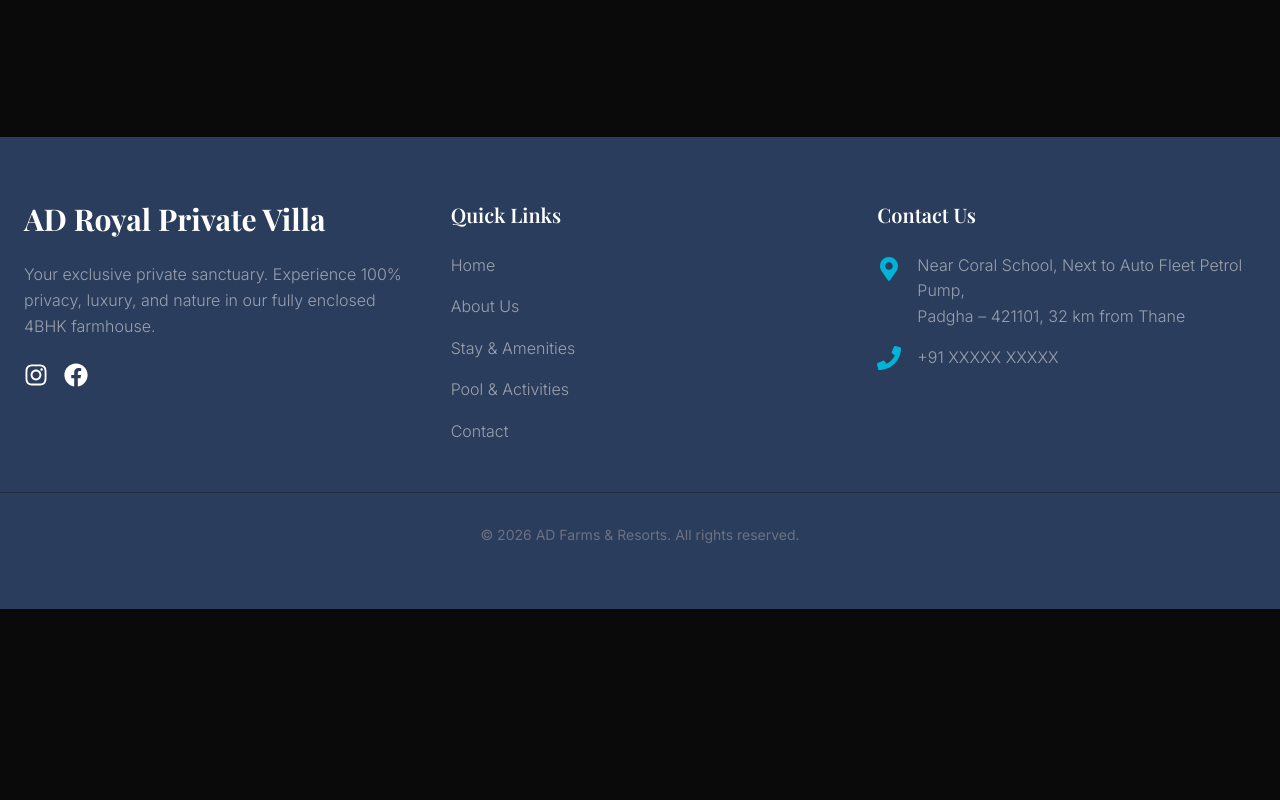
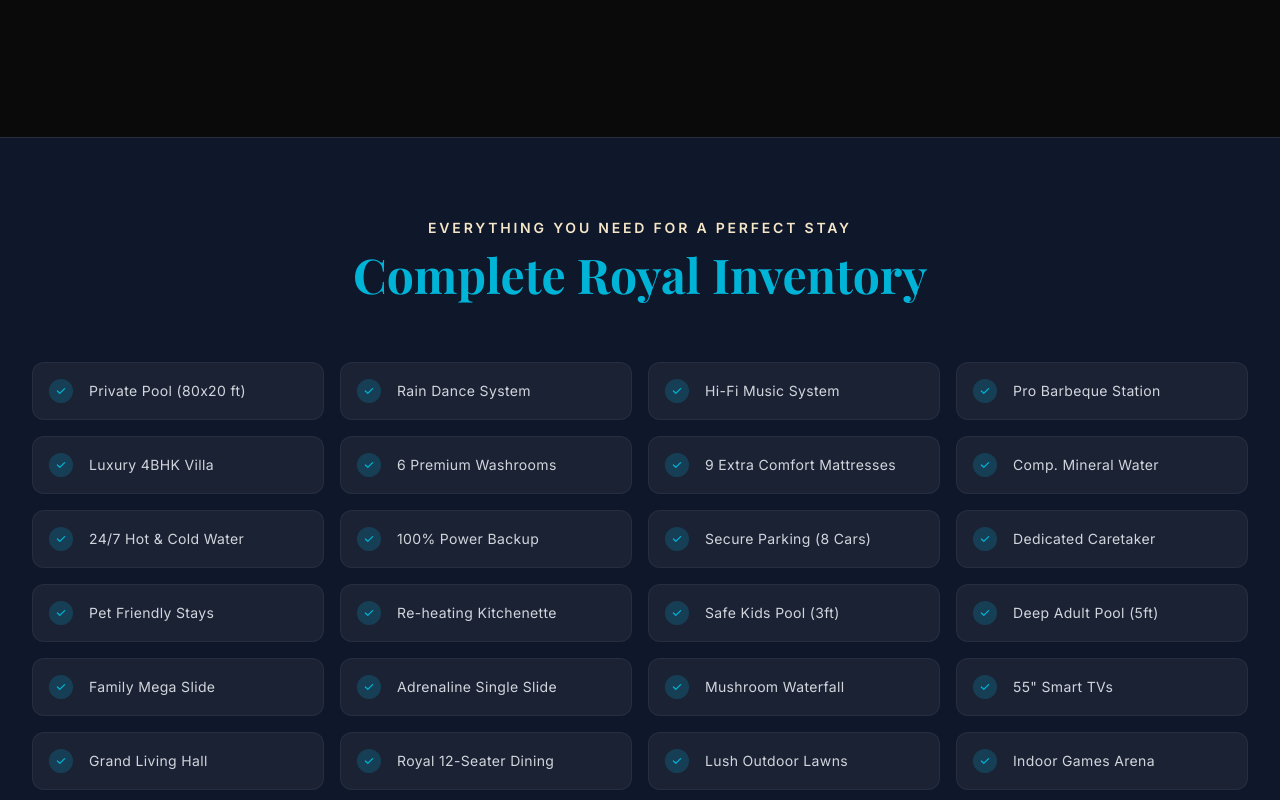
Before and after one commit to MohammadM01/AD-Royal-Villa, a React (Vite) app in the folder Frontend/: page /stay in a window 1280 px wide. Shown: the part 4420-5220 px from the top of the page. Before the commit the page ends 5029 px from the top, so only its background shows below. Built offline with nearby package versions, Linux system fonts and the light colour scheme; a web font is replaced by a local one.

Commit message:
added   more ameneties in last of ameneteis

```diff
--- a/Frontend/src/components/amenities/FullAmenities.jsx
+++ b/Frontend/src/components/amenities/FullAmenities.jsx
@@ -1,34 +1,36 @@
 import React from 'react'
-import { FaCheck } from 'react-icons/fa'
 
 const FullAmenities = () => {
-    const amenityList = [
-        'Private Pool (80x20 ft)',
-        'Rain Dance System',
-        'Music System',
-        'Barbeque Station',
-        'Fully Furnished 4BHK',
-        '6 Washrooms',
-        '9 Extra Mattresses (Free)',
-        'Mineral Water (20L Jar)',
-        'Hot & Cold Water',
-        'Power Backup (Inverter/Gen)',
-        'Secure Parking (6-8 Cars)',
-        'Caretaker on Site',
-        'Pet Friendly (Conditions Apply)',
-        'Kitchen for Re-heating'
-    ]
+    const inventory = [
+        'Private Pool (80x20 ft)', 'Rain Dance System', 'Hi-Fi Music System', 'Pro Barbeque Station',
+        'Luxury 4BHK Villa', '6 Premium Washrooms', '9 Extra Comfort Mattresses', 'Comp. Mineral Water',
+        '24/7 Hot & Cold Water', '100% Power Backup', 'Secure Parking (8 Cars)', 'Dedicated Caretaker',
+        'Pet Friendly Stays', 'Re-heating Kitchenette', 'Safe Kids Pool (3ft)', 'Deep Adult Pool (5ft)',
+        'Family Mega Slide', 'Adrenaline Single Slide', 'Mushroom Waterfall', '55" Smart TVs',
+        'Grand Living Hall', 'Royal 12-Seater Dining', 'Lush Outdoor Lawns', 'Indoor Games Arena'
+    ];
 
     return (
-        <section className="py-20 bg-text text-white">
-            <div className="container mx-auto px-6">
-                <h2 className="text-3xl md:text-4xl font-heading font-bold text-center mb-12 text-primary">All Property Amenities</h2>
+        <section className="relative z-20 py-20 bg-[#0F172A] border-t border-white/10">
+            <div className="container mx-auto px-4 md:px-8">
+                <div className="text-center mb-16">
+                    <span className="text-secondary uppercase tracking-[0.2em] text-sm font-bold mb-3 block">
+                        Everything You Need For A Perfect Stay
+                    </span>
+                    <h2 className="text-3xl md:text-5xl font-heading font-bold text-white">
+                        Complete Royal <span className="text-accent">Inventory</span>
+                    </h2>
+                </div>
 
-                <div className="grid grid-cols-1 md:grid-cols-2 lg:grid-cols-4 gap-6">
-                    {amenityList.map((item, index) => (
-                        <div key={index} className="flex items-center space-x-3 bg-white/5 p-4 rounded-xl hover:bg-white/10 transition-colors border border-white/10">
-                            <FaCheck size={20} className="text-primary shrink-0" />
-                            <span className="text-sm tracking-wide font-light">{item}</span>
+                <div className="grid grid-cols-1 md:grid-cols-2 lg:grid-cols-4 gap-4">
+                    {inventory.map((item, index) => (
+                        <div key={index} className="flex items-center space-x-4 bg-white/5 p-4 rounded-xl border border-white/5 hover:border-accent/30 hover:bg-white/10 transition-all duration-300 group">
+                            <div className="w-6 h-6 rounded-full bg-accent/20 flex items-center justify-center shrink-0 group-hover:bg-accent group-hover:scale-110 transition-all duration-300">
+                                <svg xmlns="http://www.w3.org/2000/svg" className="h-3 w-3 text-accent group-hover:text-[#0F172A]" viewBox="0 0 20 20" fill="currentColor">
+                                    <path fillRule="evenodd" d="M16.707 5.293a1 1 0 010 1.414l-8 8a1 1 0 01-1.414 0l-4-4a1 1 0 011.414-1.414L8 12.586l7.293-7.293a1 1 0 011.414 0z" clipRule="evenodd" />
+                                </svg>
+                            </div>
+                            <span className="text-gray-300 font-body text-sm tracking-wide group-hover:text-white transition-colors duration-300">{item}</span>
                         </div>
                     ))}
                 </div>
--- a/Frontend/src/pages/Amenities.jsx
+++ b/Frontend/src/pages/Amenities.jsx
@@ -1,5 +1,6 @@
 import React from 'react';
 import ImageGalleryLayout from '../components/ImageGalleryLayout';
+import FullAmenities from '../components/amenities/FullAmenities';
 
 const amenityItems = [
     {
@@ -31,6 +32,7 @@ const amenityItems = [
 
 const Amenities = () => {
     return (
+        <div className="min-h-screen bg-white dark:bg-[#0F172A] transition-colors duration-300">
             <ImageGalleryLayout
                 title="Amenities"
                 subtitle={
@@ -44,6 +46,10 @@ const Amenities = () => {
                 }
                 items={amenityItems}
             />
+            <div className="relative z-20">
+                <FullAmenities />
+            </div>
+        </div>
     );
 };
 
--- a/Frontend/src/pages/Stay.jsx
+++ b/Frontend/src/pages/Stay.jsx
@@ -1,5 +1,6 @@
 import React from 'react';
 import Timeline from '../components/stay/Timeline';
+import FullAmenities from '../components/amenities/FullAmenities';
 
 import { motion } from 'framer-motion';
 
@@ -38,6 +39,9 @@ const Stay = () => {
       </div>
 
       <Timeline />
+      <div className="relative z-20">
+        <FullAmenities />
+      </div>
     </div>
   );
 };
```
Lines whose indentation alone changed are shown as unchanged.
